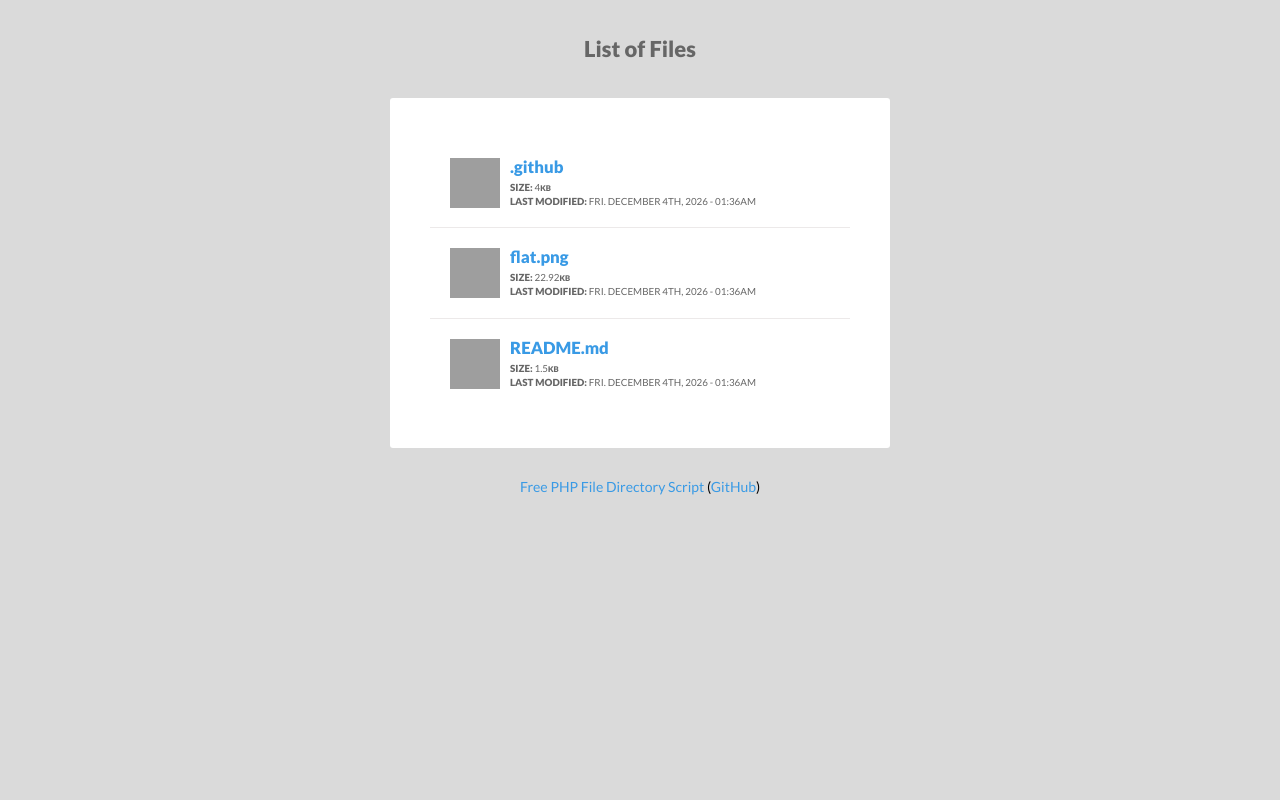
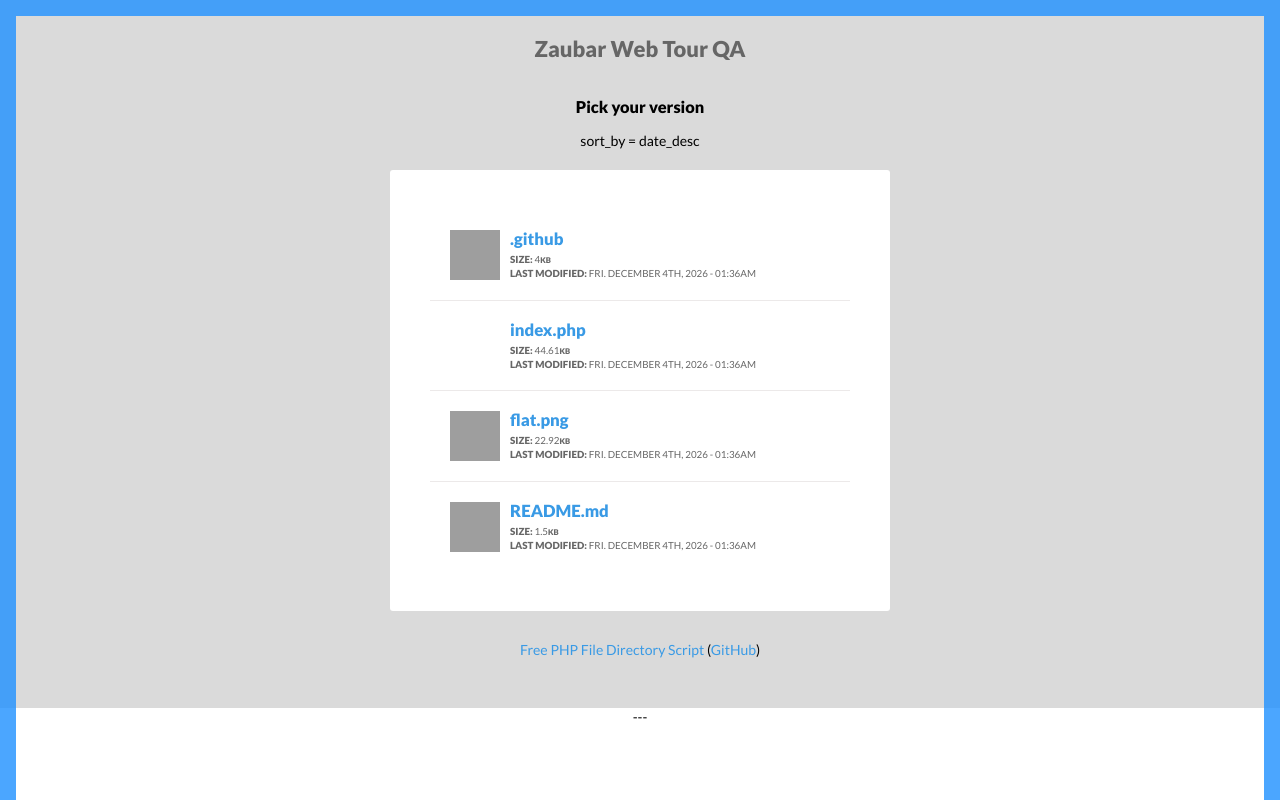
Before and after one commit to halgatewood/file-directory-list, a PHP site: page / in a window 1280 px wide. Run offline with PHP 8.4, Linux system fonts and the light colour scheme; some libraries are stand-ins or nearby versions; grey boxes are pictures that could not be loaded.

Commit message:
Update index.php

```diff
--- a/index.php
+++ b/index.php
@@ -28,20 +28,20 @@ SOFTWARE.
 
 *** OPTIONS ***/
 
+	// SORT BY
+	$sort_by = "date_desc"; // options: name_asc, name_desc, date_asc, date_desc
+
 	// TITLE OF PAGE
-	$title = "List of Files";
+	$title = "<h1>Zaubar Web Tour QA</h1><h3>Pick your version</h3><p>sort_by = " . $sort_by . "</p>";
 
 	// STYLING (light or dark)
 	$color	= "light";
 
 	// ADD SPECIFIC FILES YOU WANT TO IGNORE HERE
-	$ignore_file_list = array( ".htaccess", "Thumbs.db", ".DS_Store", "index.php" );
+	$ignore_file_list = array( ".htaccess", "Thumbs.db", ".DS_Store" );
 
 	// ADD SPECIFIC FILE EXTENSIONS YOU WANT TO IGNORE HERE, EXAMPLE: array('psd','jpg','jpeg')
 	$ignore_ext_list = array( );
-
-	// SORT BY
-	$sort_by = "date_desc"; // options: name_asc, name_desc, date_asc, date_desc
 
 	// ICON URL
 	//$icon_url = "https://www.dropbox.com/s/lzxi5abx2gaj84q/flat.png?dl=0"; // DIRECT LINK
@@ -56,6 +56,10 @@ SOFTWARE.
 	// IGNORE EMPTY FOLDERS
 	$ignore_empty_folders = true;
 
+	// DISPLAY LINKS TO INDEX FILES ON FOLDERS
+	$index_files = array();
+	$index_ext_list = array("html");
+
 
 // SET TITLE BASED ON FOLDER NAME, IF NOT SET ABOVE
 if( !$title ) { $title = clean_title(basename(dirname(__FILE__))); }
@@ -63,7 +67,7 @@ if( !$title ) { $title = clean_title(basename(dirname(__FILE__))); }
 <!DOCTYPE html>
 <html>
 <head>
-	<title><?php echo $title; ?></title>
+	<title>CMS QA</title>
 	<meta charset="utf-8">
 	<meta name="viewport" content="width=device-width,height=device-height,initial-scale=1.0,maximum-scale=1.0, viewport-fit=cover">
 	<script src="//ajax.googleapis.com/ajax/libs/jquery/1.7.0/jquery.min.js"></script>
@@ -83,6 +87,88 @@ if( !$title ) { $title = clean_title(basename(dirname(__FILE__))); }
 		.block .data { line-height: 1.3em; color: #666; }
 		.block a { display: block; padding: 20px; transition: all 0.35s; }
 		.block a:hover, .block a.open { text-decoration: none; background: #efefef; }
+
+		.frame {
+			z-index: 2;
+			position: fixed;
+			width: 100%;
+			height: 100%;
+			opacity: 0.8;
+			pointer-events: none;
+		} .frame .left {
+			left: 0;
+			top: 0;
+			position: fixed;
+			height: 100%;
+			width: 1rem;
+			background: DodgerBlue;
+		} .frame .right {
+			right: 0;
+			top: 0;
+			position: fixed;
+			height: 100%;
+			width: 1rem;
+			background: DodgerBlue;
+		} .frame .top {
+			top: 0;
+			left: 0;
+			position: fixed;
+			height: 1rem;
+			width: 100%;
+			background: DodgerBlue;
+		} .frame .bottom {
+			bottom: 0;
+			left: 0;
+			position: fixed;
+			height: 100%;
+			width: 1rem;
+			background: DodgerBlue;
+		}
+
+		.drawer {
+			z-index: 1;
+			position: fixed;
+			left: 0;
+			bottom: 0;
+			width: 100%;
+			background: white;
+		}
+
+		.drawer-handle {
+			text-align: center;
+			width: 100%;
+			height: 2em;
+			display: block;
+		}
+
+		.drawer-handle:hover {
+			text-align: center;
+			width: 100%;
+			height: 2em;
+			display: block;
+			background: rgba(0,0,0,.1);
+		}
+
+		.drawer-handle ~ input {
+		  display: none;
+		}
+
+		.drawer-handle ~ input:checked ~ .index-links {
+			height: 2rem;
+		}
+
+		.index-links {
+			min-height: 2rem;
+			max-height: 90vh;
+			width: 100%;
+			padding: 2rem;
+			overflow: auto;
+			background: white;
+		}
+
+		.index-links > div {
+			padding: .2rem;
+		}
 
 		.bold { font-weight: 900; }
 		.upper { text-transform: uppercase; }
@@ -167,9 +253,33 @@ function get_directory_size($path)
     return display_size($bytestotal);
 }
 
+// Display sidebar with all index.html files
+function display_index_files() {
+	global $index_files;
+	$h = "<div class=\"drawer\">";
+	$h .= "<label class=\"drawer-handle\" for=\"drawer-handle\">---</label>";
+	$h .= "<input type=\"checkbox\" id=\"drawer-handle\">";
+	$h .= "<div class=\"index-links\">";
+	foreach($index_files as $index_file) {
+		$h .= "<div><a href=\"./" . $index_file . "\">" . $index_file . "</a></div>";
+	}
+	$h .= "</div>";
+	$h .= "</div>";
+	return $h;
+}
+
+function display_frame() {
+	$h = "<div class=\"frame\">";
+	$h .= "<div class=\"left\"></div>";
+	$h .= "<div class=\"right\"></div>";
+	$h .= "<div class=\"top\"></div>";
+	$h .= "<div class=\"bottom\"></div>";
+	$h .= "</div>";
+	return $h;
+}
 
 // SHOW THE MEDIA BLOCK
-function display_block( $file )
+function display_block( $file, $index_files_array )
 {
 	global $ignore_file_list, $ignore_ext_list, $force_download;
 
@@ -187,8 +297,9 @@ function display_block( $file )
 
 	if ($file_ext === "dir")
 	{
-		$rtn .= "		<div class=\"file fs-1-2 bold\">" . basename($file) . "</div>";
-		$rtn .= "		<div class=\"data upper size fs-0-7\"><span class=\"bold\">" . count_dir_files($file) . "</span> files</div>";
+		$rtn .= "		<div class=\"file fs-1-2 bold\">" . substr(basename($file), 0, 16) . "</div>";
+		$rtn .= "		<div class=\"data upper size fs-0-7\"><span class=\"bold\">Date:</span> " . date("D. F jS, Y - h:ia", filemtime($file . '/.')) . "</div>";
+		$rtn .= "		<div class=\"data upper size fs-0-7\"><span class=\"bold\">Version:</span> " . basename($file) . "</div>";
 		$rtn .= "		<div class=\"data upper size fs-0-7\"><span class=\"bold\">Size:</span> " . get_directory_size($file) . "</div>";
 
 	}
@@ -209,7 +320,7 @@ function display_block( $file )
 // RECURSIVE FUNCTION TO BUILD THE BLOCKS
 function build_blocks( $items, $folder )
 {
-	global $ignore_file_list, $ignore_ext_list, $sort_by, $toggle_sub_folders, $ignore_empty_folders;
+	global $ignore_file_list, $ignore_ext_list, $sort_by, $toggle_sub_folders, $ignore_empty_folders, $index_files, $index_ext_list;
 
 	$objects = array();
 	$objects['directories'] = array();
@@ -250,6 +361,12 @@ function build_blocks( $items, $folder )
 		{
 			$objects['files'][$file_time . "-" . $item] = $item;
 		}
+
+		// INDEX FILES
+		if(in_array($file_ext, $index_ext_list))
+		{
+			array_push($index_files, $item);
+		}
 	}
 
 	// Second loop
@@ -277,11 +394,11 @@ function build_blocks( $items, $folder )
 				break;
 			}
 
-			if( $has_sub_items ) echo display_block( $file );
+			if( $has_sub_items ) echo display_block( $file, $index_files );
 		}
 		else
 		{
-			echo display_block( $file );
+			echo display_block( $file, $index_files );
 		}
 
 		if( $toggle_sub_folders )
@@ -306,13 +423,25 @@ function build_blocks( $items, $folder )
 		$fileExt = ext($file);
 		if(in_array($file, $ignore_file_list)) { continue; }
 		if(in_array($fileExt, $ignore_ext_list)) { continue; }
-		echo display_block( $file );
+		echo display_block( $file, $index_files );
 	}
+
+  // If in root folder, display window with list of index.html files
+	if (!$folder) {
+
+		echo display_index_files();
+
+	}
+
 }
+
+
+
 
 // GET THE BLOCKS STARTED, FALSE TO INDICATE MAIN FOLDER
 $items = scandir( dirname(__FILE__) );
 build_blocks( $items, false );
+
 ?>
 
 <?php if($toggle_sub_folders) { ?>
@@ -322,13 +451,25 @@ build_blocks( $items, false );
 		$("a.dir").click(function(e)
 		{
 			$(this).toggleClass('open');
-		 	$('.sub[data-folder="' + $(this).attr('href') + '"]').slideToggle();
+			$('.sub[data-folder="' + $(this).attr('href') + '"]').slideToggle();
 			e.preventDefault();
 		});
+
 	});
 </script>
 <?php } ?>
 </div>
-<div style="padding: 10px 10px 40px 10px;"><a href="https://halgatewood.com/free/file-directory-list/">Free PHP File Directory Script</a> (<a href="https://github.com/halgatewood/file-directory-list/">GitHub</a>)</div>
+
+<?php
+
+echo display_frame();
+
+?>
+
+<div style="padding: 10px 10px 40px 10px;">
+<a href="https://halgatewood.com/free/file-directory-list/">Free PHP File Directory Script</a>
+(<a href="https://github.com/halgatewood/file-directory-list/">GitHub</a>)
+</div>
+
 </body>
 </html>
```
